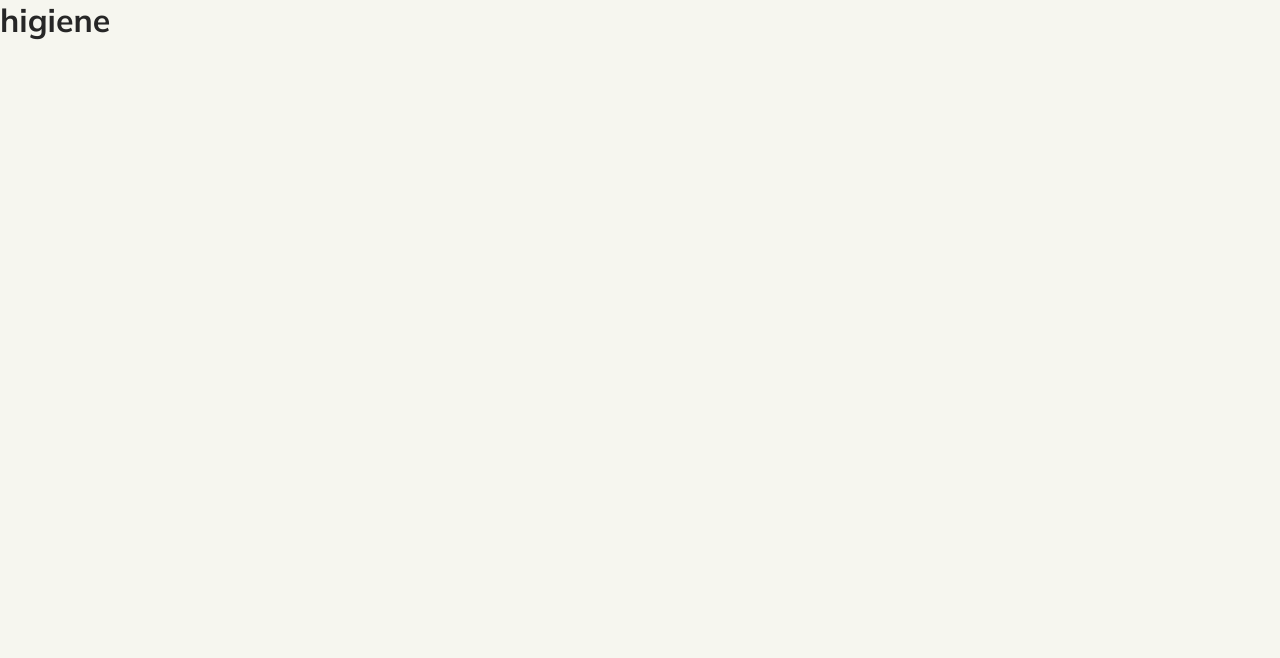
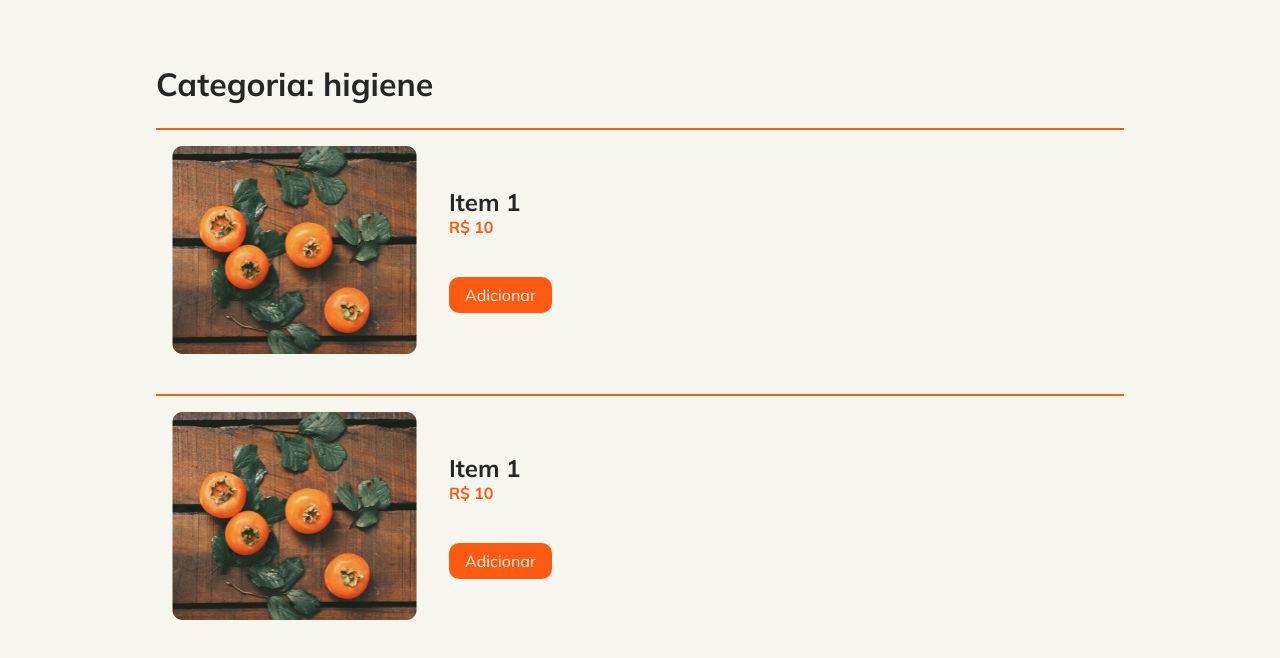
Before and after one commit to ricardoadorno/infomart-desafio-info, a Next.js app in the folder front-end/: page /categories/higiene in a window 1280 px wide. Shown: the top 658 px of the page. Built offline with nearby package versions, Linux system fonts and the light colour scheme.

Commit message:
categories page done

```diff
--- /dev/null
+++ b/front-end/src/app/categories/[category]/ItemCard/ItemCard.tsx
@@ -0,0 +1,29 @@
+import { Item, ItemContent } from "./styles";
+import Image from "next/image";
+
+interface ItemCardProps {
+  id: number;
+  name: string;
+  price: number;
+  imgURL: string;
+}
+
+export default function ItemCard(ItemPlaceholder: ItemCardProps) {
+  return (
+    <Item>
+      <Image
+        width={245}
+        height={208}
+        src={ItemPlaceholder.imgURL}
+        alt={ItemPlaceholder.name}
+      />
+      <ItemContent>
+        <div>
+          <h2>{ItemPlaceholder.name}</h2>
+          <span>R$ {ItemPlaceholder.price}</span>
+        </div>
+        <button>Adicionar</button>
+      </ItemContent>
+    </Item>
+  );
+}
--- /dev/null
+++ b/front-end/src/app/categories/[category]/ItemCard/styles.tsx
@@ -0,0 +1,23 @@
+"use client";
+
+import styled from "styled-components";
+
+export const Item = styled.div`
+  display: flex;
+  gap: 2rem;
+  margin: 1.5rem 0;
+  padding: 1rem;
+  border-top: 2px solid ${(props) => props.theme.colors.primary};
+`;
+
+export const ItemContent = styled.div`
+  display: flex;
+  flex-direction: column;
+  justify-content: space-evenly;
+
+  span {
+    color: ${(props) => props.theme.colors.primary};
+    font-weight: bold;
+    margin-top: 4rem;
+  }
+`;
--- a/front-end/src/app/categories/[category]/page.tsx
+++ b/front-end/src/app/categories/[category]/page.tsx
@@ -1,9 +1,34 @@
+import ItemCard from "./ItemCard/ItemCard";
+
 interface CategoryProps {
-    params: { category: string }
-  }
+  params: { category: string };
+}
 
-  export default function Category({ params: { category } }: CategoryProps) {
-    return (
-      <h1>{category}</h1>
-    )
-  }
+const ItemPlaceholder = [
+  {
+    id: 1,
+    name: "Item 1",
+    price: 10,
+    imgURL: "/images/placeholder.png",
+  },
+  {
+    id: 1,
+    name: "Item 1",
+    price: 10,
+    imgURL: "/images/placeholder.png",
+  },
+];
+
+export default function Category({ params: { category } }: CategoryProps) {
+  return (
+    <main className="container">
+      <h1>Categoria: {category}</h1>
+
+      <section>
+        {ItemPlaceholder.map((item) => (
+          <ItemCard key={item.id} {...item} />
+        ))}
+      </section>
+    </main>
+  );
+}
```
